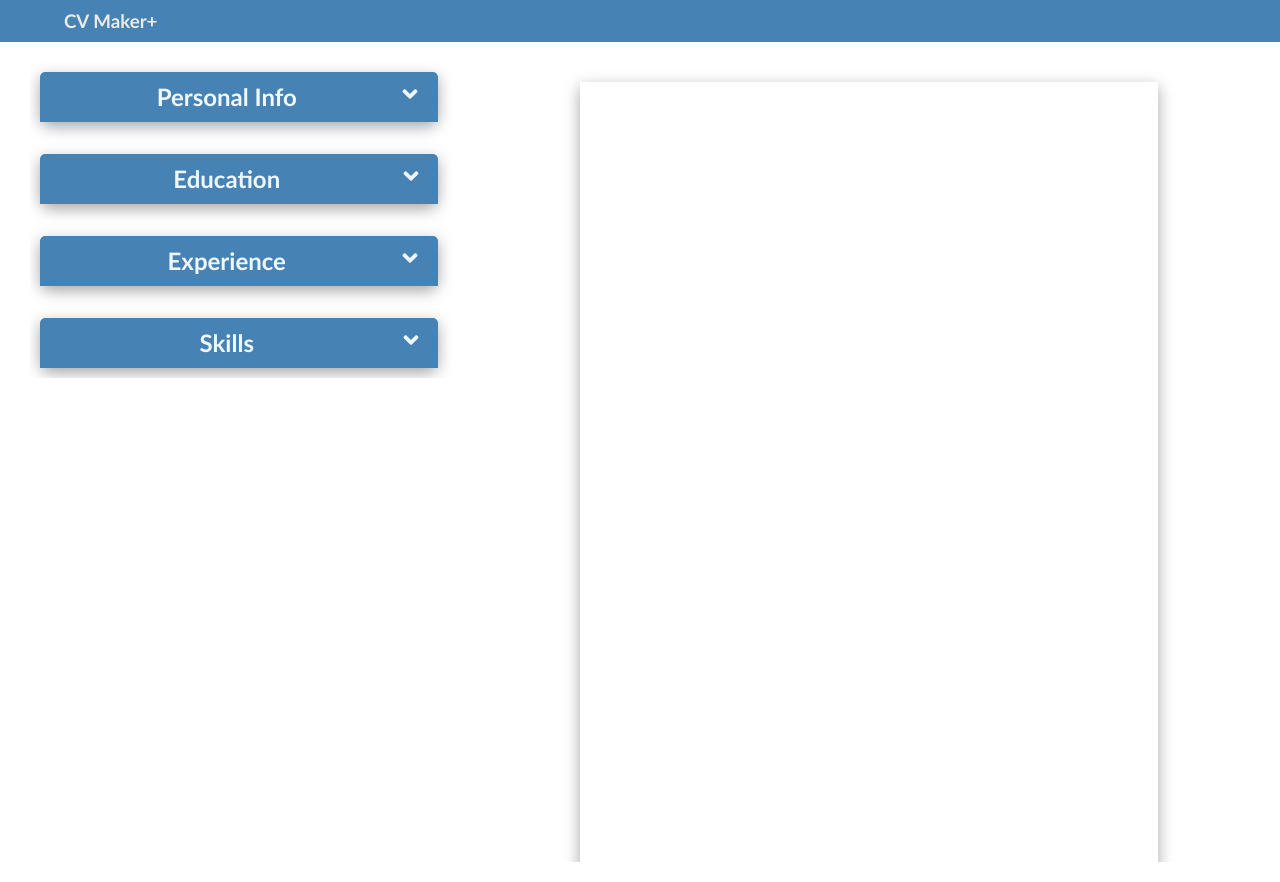
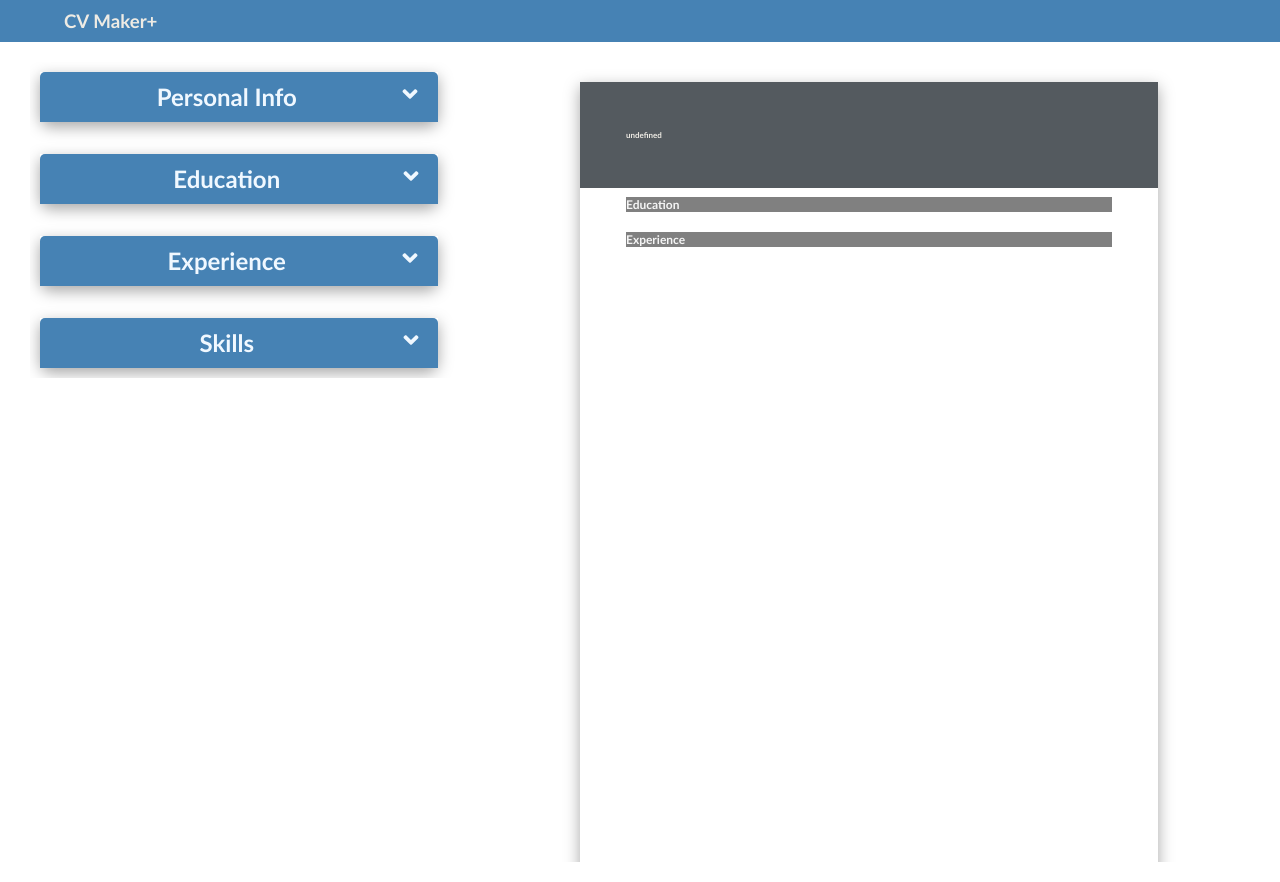
Before and after one commit to KramYengir/cv-maker, a React (Vite) app: page / in a window 1280 px wide. Built offline with nearby package versions, Linux system fonts and the light colour scheme.

Commit message:
all inputs display on preview

```diff
--- a/src/components/PersonalInfo.jsx
+++ b/src/components/PersonalInfo.jsx
@@ -1,7 +1,7 @@
 import { useState } from "react";
 import InputHeader from "./input_components/InputHeader";
 
-const personObj = { fullName: "", email: "", phone: "" };
+const personObj = { fullName: "", location: "", email: "", phone: "" };
 
 const PersonalInfo = ({ sendPersonaldata }) => {
   const [isOpen, setIsOpen] = useState(false);
@@ -36,6 +36,16 @@ const PersonalInfo = ({ sendPersonaldata }) => {
               placeholder="First & Last Name.."
             ></input>
           </label>
+          <label htmlFor="location">
+            Location
+            <input
+              value={personalInfo.location}
+              onChange={(e) => handleInputChange(e, "location")}
+              id="location"
+              type="text"
+              placeholder="Liverpool, UK"
+            ></input>
+          </label>
           <label htmlFor="email">
             Email
             <input
--- a/src/components/Preview.jsx
+++ b/src/components/Preview.jsx
@@ -9,22 +9,61 @@ const Preview = ({
   return (
     <div className="preview-container">
       <div className="cv-preview">
+        <div className="personal-info">
           <h2>{`${personalInfo.fullName}`}</h2>
+          <h3>{`${personalInfo.location}`}</h3>
           <h3>{`${personalInfo.email}`}</h3>
           <h3>{`${personalInfo.phone}`}</h3>
+        </div>
 
+        <div className="education-info">
+          {educationList && <h2>Education</h2>}
           {educationList &&
             educationList.map((entry, index) => {
               return (
                 <div key={index}>
-                <h3>{entry.school}</h3>
-                <h4>{entry.degree}</h4>
-                <p>
-                  From: {entry.from} - To: {entry.to}
-                </p>
+                  <h3>{entry.degree}</h3>
+                  <h4>{entry.school}</h4>
+                  {
+                    <h5>
+                      {entry.from !== "" && "From: " + entry.from + " - "}
+                      {entry.to !== "" && "To: " + entry.to + " - "}
+                    </h5>
+                  }
                 </div>
               );
             })}
+        </div>
+        <div className="experience-info">
+          {experienceList && <h2>Experience</h2>}
+          {experienceList &&
+            experienceList.map((entry, index) => {
+              return (
+                <div key={index}>
+                  <h3>{entry.role}</h3>
+                  <h4>{entry.work}</h4>
+                  <h5>
+                    {entry.from !== "" && "From: " + entry.from + " - "}
+                    {entry.to !== "" && "To: " + entry.to + " - "}
+                  </h5>
+                  <p>{entry.summary}</p>
+                </div>
+              );
+            })}
+        </div>
+        <div className="skills-info">
+          {skillsList.length !== 0 && <h2>Skills</h2>}
+          <div className="skills-list">
+            {skillsList &&
+              skillsList.map((skill, index) => {
+                return (
+                  <div key={index}>
+                    <li>{skill}</li>
+                  </div>
+                );
+              })}
+          </div>
+        </div>
       </div>
     </div>
   );
--- a/src/styles/Preview.css
+++ b/src/styles/Preview.css
@@ -1,6 +1,17 @@
 :root {
+  /* sizes */
   --A4-width: clamp(281px, 80%, 21cm);
   --A4-height: clamp(400px, 80%, 29.7cm);
+
+  --lg-font: 12px;
+  --reg-font: 10px;
+  --sml-font: 8px;
+
+  /* colors */
+  --bg-color: rgb(84, 90, 95);
+  --dark: black;
+  --dark-accent: grey;
+  --light: whitesmoke;
 }
 
 .preview-container {
@@ -13,8 +24,115 @@
 .preview-container .cv-preview {
   width: var(--A4-width);
   aspect-ratio: 21/29.7;
-  padding: calc(var(--A4-width) * 0.1); /* Margin */
 
   margin: auto;
   box-shadow: rgba(0, 0, 0, 0.35) 0px 5px 15px;
 }
+
+/**** PERSONAL INFO SECTION ****/
+
+.personal-info {
+  padding: calc(var(--A4-width) * 0.1);
+  background-color: var(--bg-color);
+  color: var(--light);
+}
+
+.personal-info h2 {
+  font-size: var(--lg-font);
+  margin-bottom: 0.1rem;
+}
+.personal-info h3 {
+  font-size: var(--sml-font);
+  margin-bottom: 0.1rem;
+}
+
+/**** EDUCATION INFO SECTION ****/
+
+.education-info {
+  padding: 5px calc(var(--A4-width) * 0.1);
+  color: var(--dark);
+}
+
+.education-info h2 {
+  font-size: var(--lg-font);
+  margin-block: 0.3rem;
+  color: var(--light);
+  background-color: var(--dark-accent);
+}
+
+.education-info h3 {
+  font-size: var(--reg-font);
+  color: var(--dark);
+  margin-bottom: 0.1rem;
+}
+
+.education-info h4 {
+  font-size: var(--sml-font);
+  color: var(--dark);
+  margin-bottom: 0.1rem;
+}
+
+.education-info h5 {
+  font-size: var(--sml-font);
+  color: var(--dark-accent);
+  margin-bottom: 0.5rem;
+}
+
+/**** EXPERIENCE INFO SECTION ****/
+
+.experience-info {
+  padding: 5px calc(var(--A4-width) * 0.1);
+  color: var(--dark);
+}
+
+.experience-info h2 {
+  font-size: var(--lg-font);
+  margin-block: 0.3rem;
+  color: var(--light);
+  background-color: var(--dark-accent);
+}
+
+.experience-info h3 {
+  font-size: var(--reg-font);
+  color: var(--dark);
+  margin-bottom: 0.1rem;
+}
+
+.experience-info h4 {
+  font-size: var(--sml-font);
+  color: var(--dark);
+  margin-bottom: 0.1rem;
+}
+
+.experience-info h5 {
+  font-size: var(--sml-font);
+  color: var(--dark-accent);
+  margin-bottom: 0.5rem;
+}
+
+.experience-info p {
+  font-size: var(--sml-font);
+  color: var(--dark);
+  margin-bottom: 0.5rem;
+  max-width: 80%;
+}
+
+/**** SKILLS INFO SECTION ****/
+
+.skills-info {
+  padding: 5px calc(var(--A4-width) * 0.1);
+  color: var(--dark);
+}
+
+.skills-info h2 {
+  font-size: var(--lg-font);
+  margin-block: 0.3rem;
+  color: var(--light);
+  background-color: var(--dark-accent);
+}
+
+.skills-info .skills-list {
+  display: grid;
+  grid-template-columns: auto auto;
+  font-size: var(--reg-font);
+}
```
Lines whose indentation alone changed are shown as unchanged.
